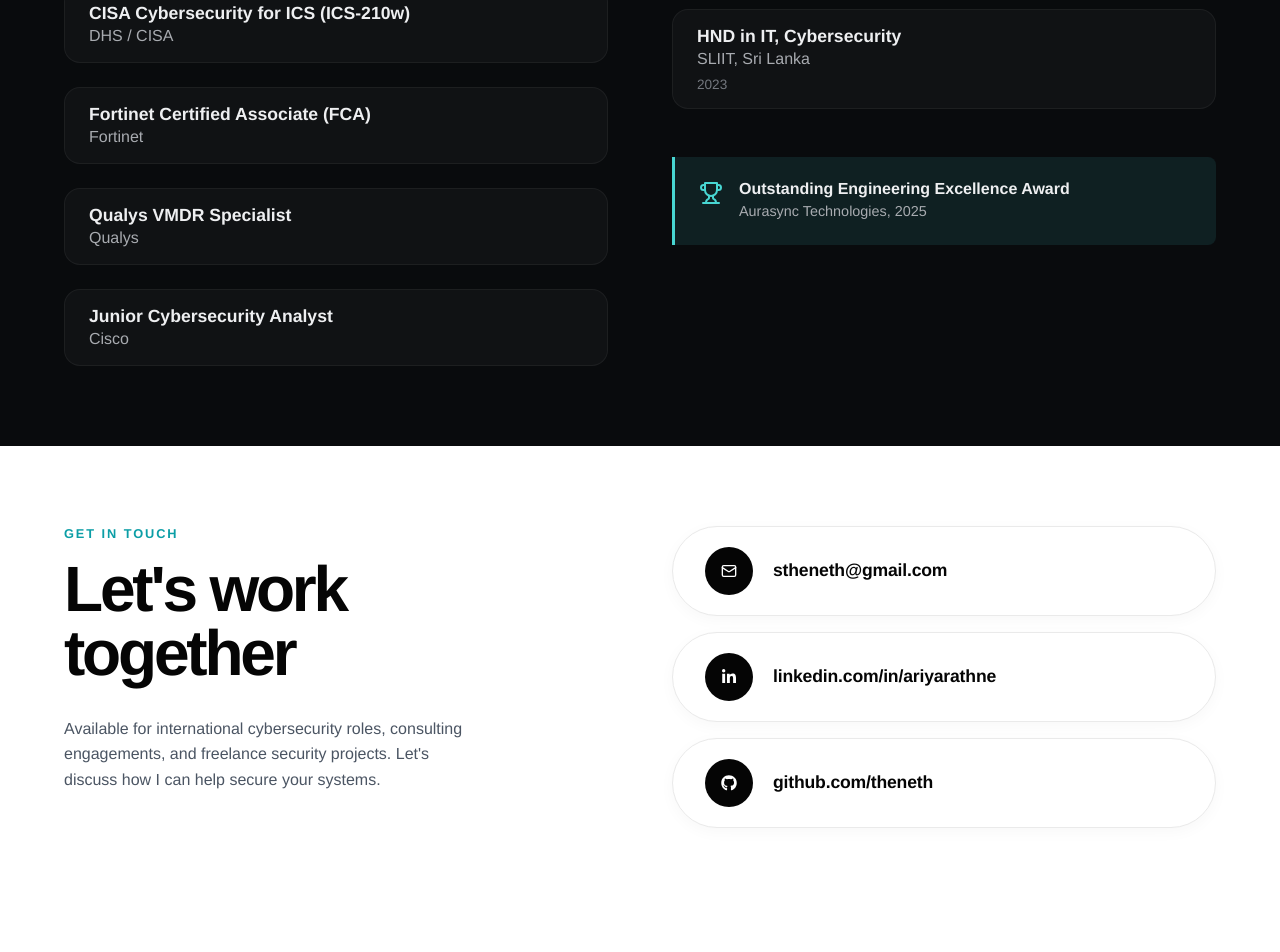
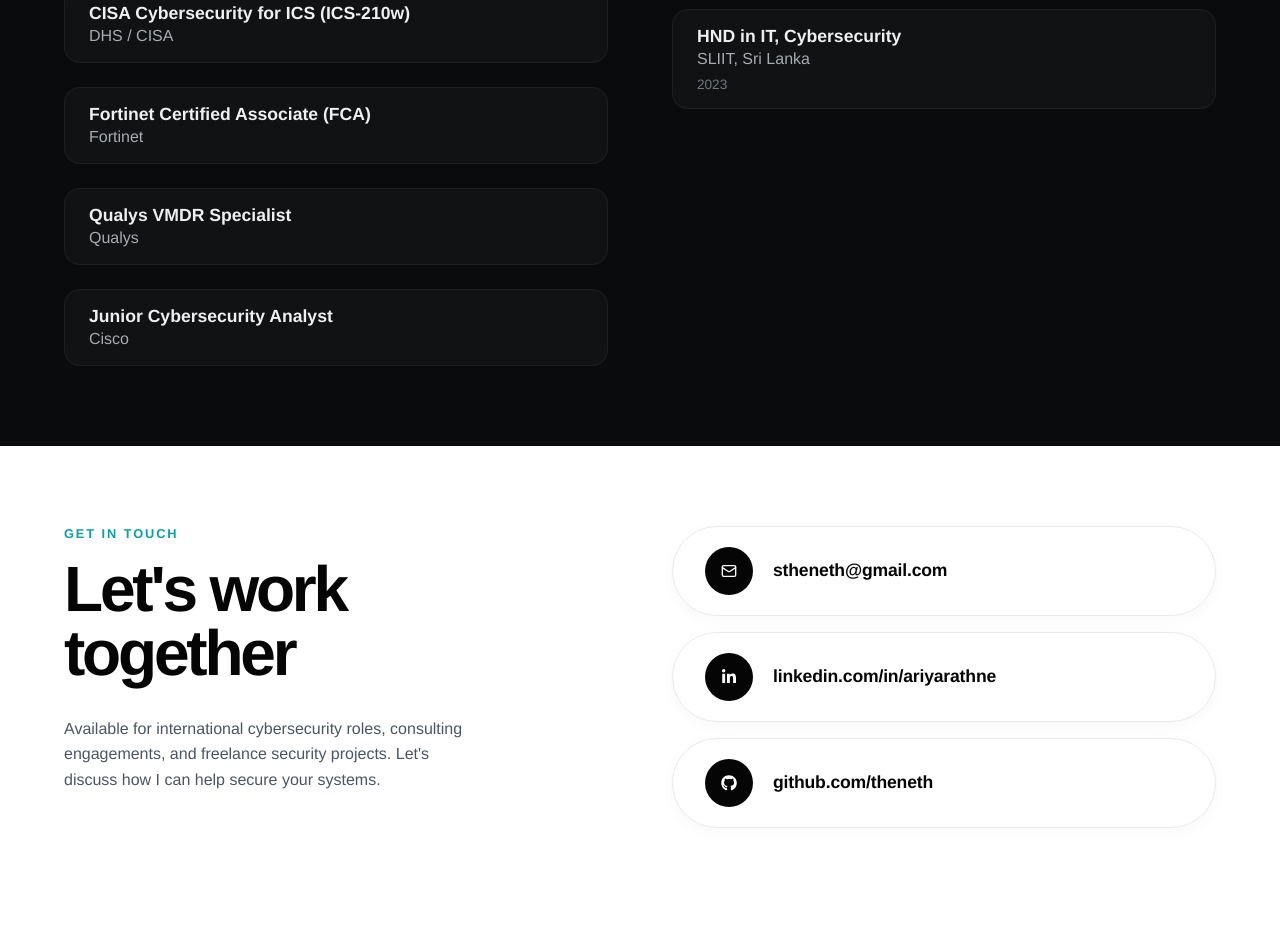
Before and after one commit to theneth/portfolio-landing, a React (Vite) app: page / in a window 1280 px wide. Shown: the part 5668-6620 px from the top of the page. Built offline with nearby package versions, Linux system fonts and the light colour scheme.

Commit message:
Remove Outstanding Engineering Excellence Award

```diff
--- a/src/App.jsx
+++ b/src/App.jsx
@@ -724,14 +724,6 @@
                   </li>
                 ))}
               </ul>
-
-              <div className="award-callout">
-                <LuTrophy aria-hidden="true" />
-                <div>
-                  <strong>Outstanding Engineering Excellence Award</strong>
-                  <span>Aurasync Technologies, 2025</span>
-                </div>
-              </div>
             </div>
           </div>
         </div>
```
Also changed, not shown: 1 other file (tests, documents, lock files or other folders).
